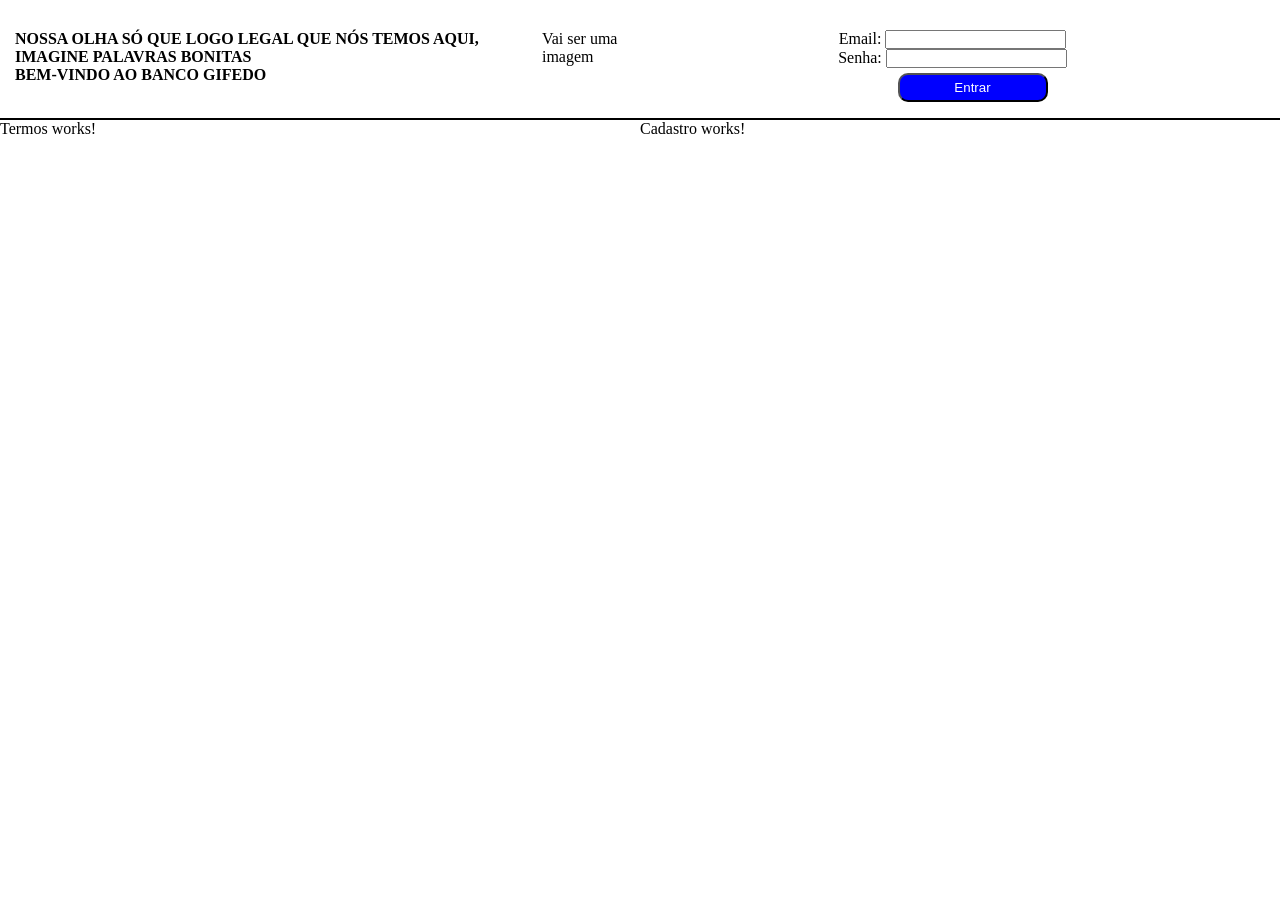
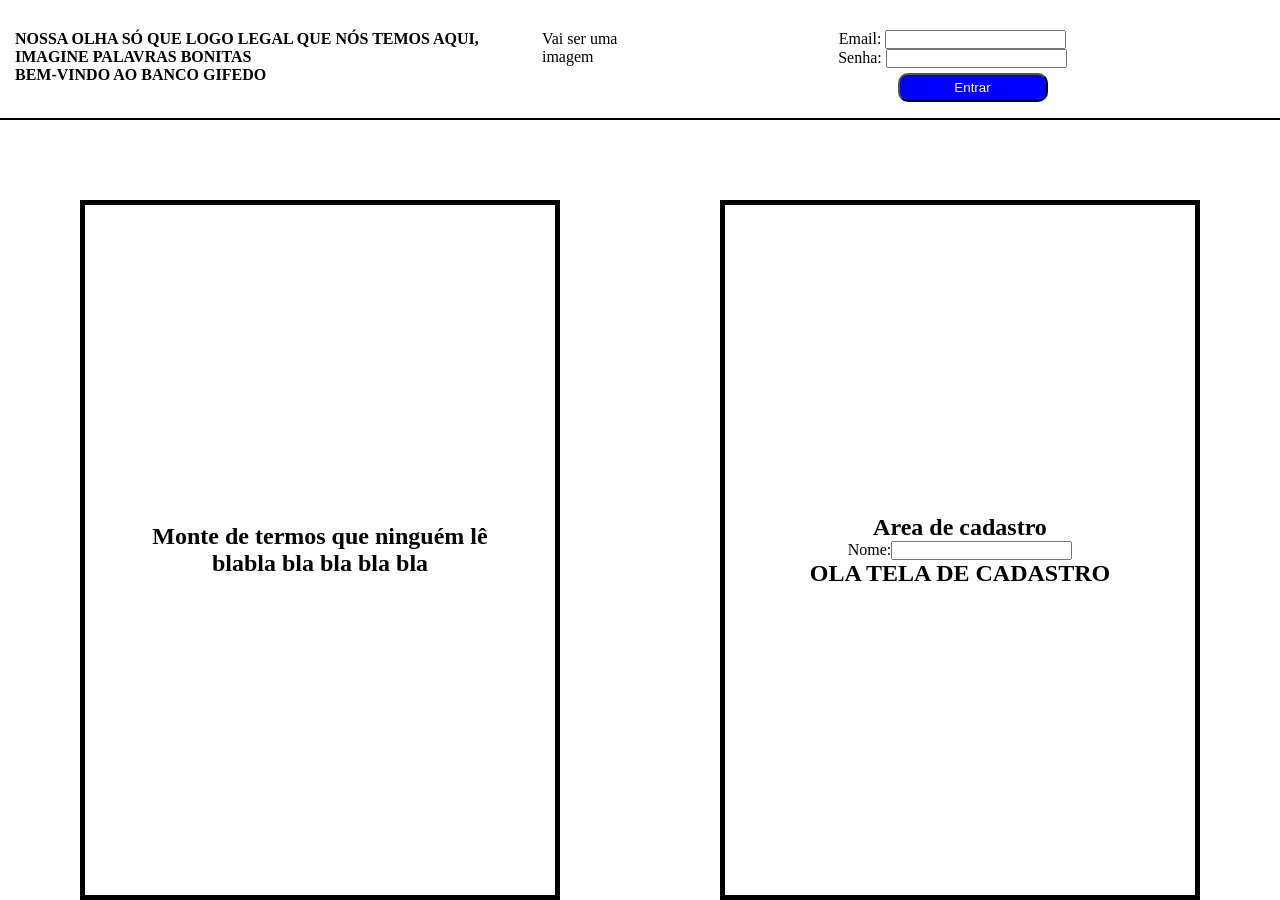
Before and after one commit to Jefferson2724/Banco-CRUD, an Angular app in the folder Front-end/BancoCrud/: page / in a window 1280 px wide. Before the commit the page ends 800 px from the top, so only its background shows below. Built offline with nearby package versions, Linux system fonts and the light colour scheme.

Commit message:
Dividindo Cadastro e Termos na 1 Tela

```diff
--- a/Front-end/BancoCrud/src/app/Tela1/Cadastro/Cadastro.component.css
+++ b/Front-end/BancoCrud/src/app/Tela1/Cadastro/Cadastro.component.css
@@ -0,0 +1,11 @@
+.recipiente-cadastro {
+    margin: 80px;
+    border: 5px solid black;
+
+    height: 100%;
+
+    display: flex;
+    flex-direction: column;
+    justify-content: center;
+    text-align: center;
+}
--- a/Front-end/BancoCrud/src/app/Tela1/Cadastro/Cadastro.component.html
+++ b/Front-end/BancoCrud/src/app/Tela1/Cadastro/Cadastro.component.html
@@ -1,3 +1,10 @@
-<p>
-  Cadastro works!
-</p>
+<div class="recipiente-cadastro">
+  <div class="cabecalho-cadastro">
+    <h1>Area de cadastro</h1>
+  </div>
+  <form>
+    <label for="nome">Nome:</label>
+    <input type="text" name="nome" id="">
+    <h1>OLA TELA DE CADASTRO</h1>
+  </form>
+</div>
--- a/Front-end/BancoCrud/src/app/Tela1/Termos/Termos.component.css
+++ b/Front-end/BancoCrud/src/app/Tela1/Termos/Termos.component.css
@@ -0,0 +1,11 @@
+.recipiente-termos {
+    margin: 80px;
+    border: 5px solid black;
+
+    height: 100%;
+
+    display: flex;
+    flex-direction: column;
+    justify-content: center;
+    text-align: center;
+}
--- a/Front-end/BancoCrud/src/app/Tela1/Termos/Termos.component.html
+++ b/Front-end/BancoCrud/src/app/Tela1/Termos/Termos.component.html
@@ -1,3 +1,8 @@
-<p>
-  Termos works!
-</p>
+<div class="recipiente-termos">
+  <div class="conteudo-termos">
+    <h1>Monte de termos que ninguém lê<br>
+    blabla bla
+  bla bla bla</h1>
+  </div>
+
+</div>
--- a/Front-end/BancoCrud/src/app/app.component.css
+++ b/Front-end/BancoCrud/src/app/app.component.css
@@ -1,11 +1,14 @@
 .recipiente-Cadastro-Termos {
     display: flex;
+    height: 700px;
 }
 
 .termos {
     flex: 1;
+    height: 100%;
 }
 
 .cadastro {
     flex: 1;
+    height: 100%;
 }
```
